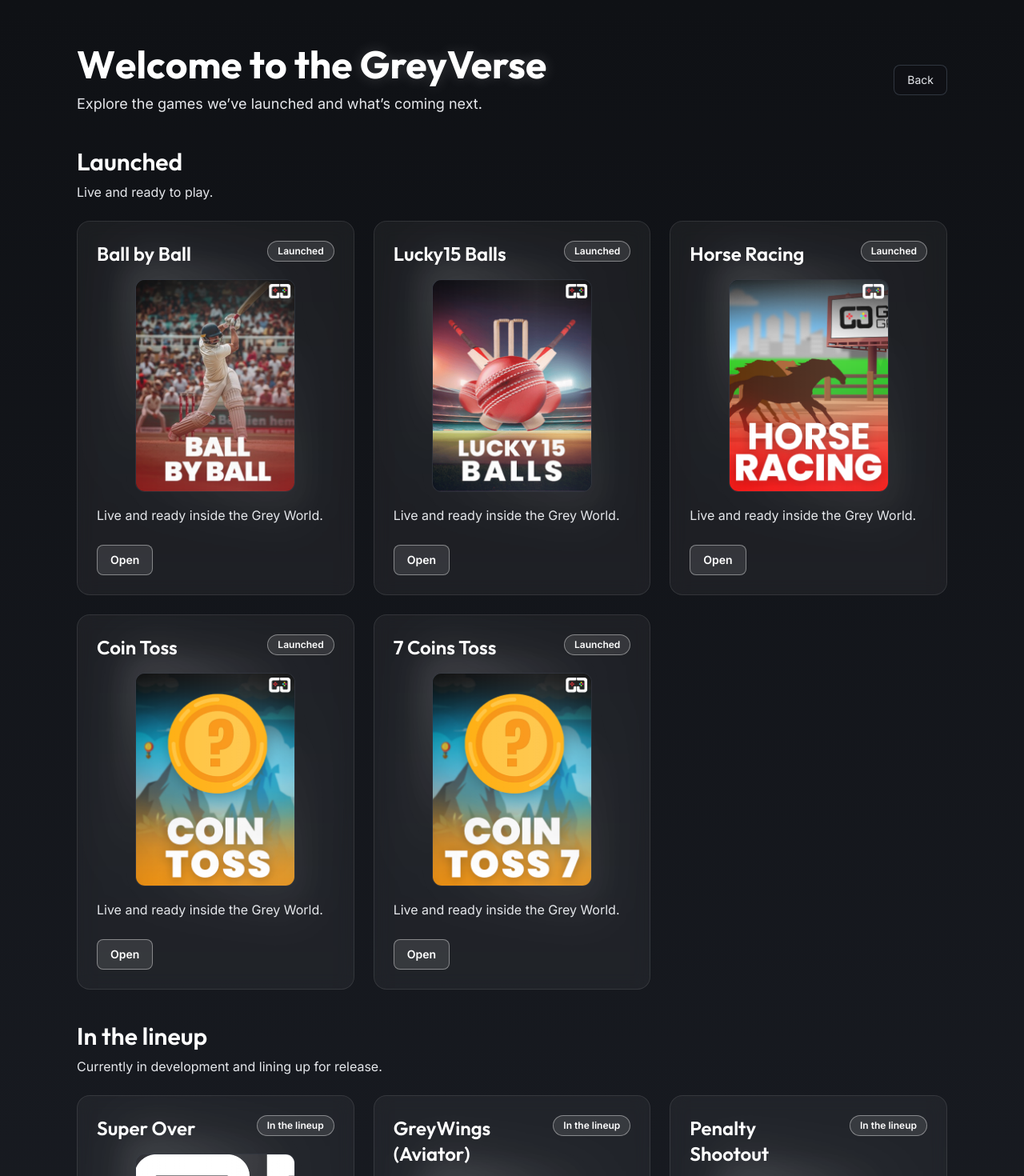
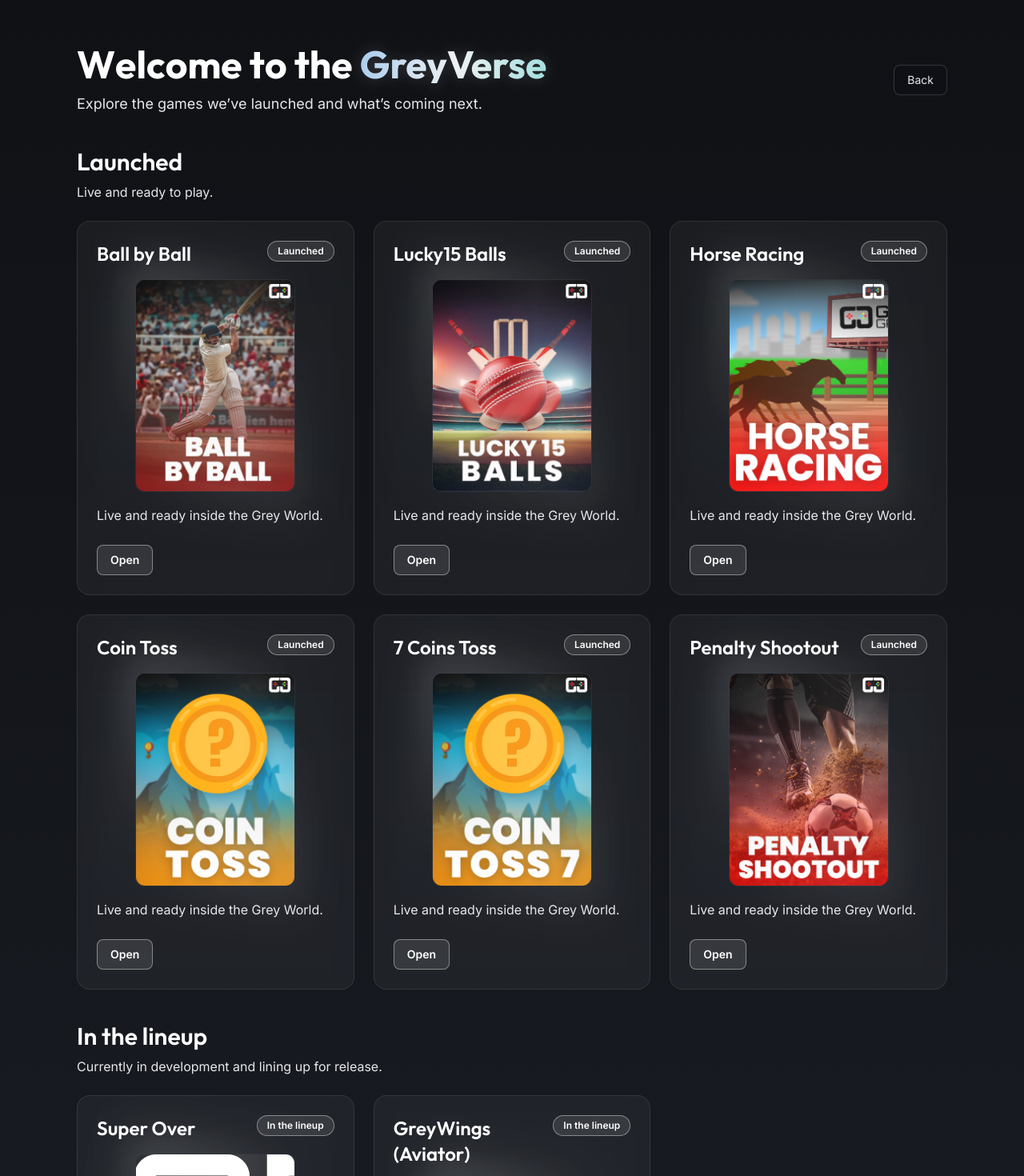
Before and after one commit to Ether2k25/GreyVerse, a Next.js app: page /world in a window 1280 px wide. Shown: the top 1470 px of the page at 80% size. Built offline with nearby package versions, Linux system fonts and the light colour scheme.

Commit message:
Update page.tsx

```diff
--- a/src/app/world/page.tsx
+++ b/src/app/world/page.tsx
@@ -51,6 +51,13 @@ const launchedGames: Game[] = [
     url: 'https://www.icecric247.com/sport/ball-event-detail/40041',
     imageSrc: '/7 coin toss.png',
   },
+  {
+    title: 'Penalty Shootout',
+    status: 'Launched',
+    description: 'Live and ready inside the Grey World.',
+    url: 'https://www.icecric247.com/sport/ball-event-detail/40045',
+    imageSrc: '/penalty.png',
+  },
 ]
 
 const lineupGames: Game[] = [
@@ -68,16 +75,9 @@ const lineupGames: Game[] = [
     url: 'https://www.icecric247.com',
     imageSrc: '/GG.png',
   },
-  {
-    title: 'Penalty Shootout',
-    status: 'In the lineup',
-    description: 'Coming soon in the Grey World lineup.',
-    url: 'https://www.icecric247.com',
-    imageSrc: '/GG.png',
-  },
 ]
 
-function GameCard({ game }: { game: Game }) {
+function GameCard({ game, onOpen }: { game: Game; onOpen?: (game: Game) => void }) {
   return (
     <motion.div
       initial={{ opacity: 0, y: 16 }}
@@ -155,6 +155,15 @@ function GameCard({ game }: { game: Game }) {
 
       {game.url ? (
         <div className="mt-6">
+          {onOpen ? (
+            <button
+              type="button"
+              onClick={() => onOpen(game)}
+              className="inline-flex items-center justify-center rounded-lg border border-neon/40 bg-neon/10 px-4 py-2 text-sm font-semibold text-neon transition-all duration-300 hover:bg-neon hover:text-charcoal focus:outline-none focus:ring-2 focus:ring-neon/50"
+            >
+              Open
+            </button>
+          ) : (
             <a
               href={game.url}
               target="_blank"
@@ -163,6 +172,7 @@ function GameCard({ game }: { game: Game }) {
             >
               Open
             </a>
+          )}
         </div>
       ) : null}
 
@@ -187,39 +197,10 @@ export default function WorldPage() {
   const greyVerseText = 'GreyVerse'
   const prefixText = useMemo(() => headlineText.replace(greyVerseText, ''), [headlineText])
   const [greyVerseEffectIndex, setGreyVerseEffectIndex] = useState(0)
-
-  useEffect(() => {
-    const intervalId = window.setInterval(() => {
-      setGreyVerseEffectIndex((current) => (current + 1) % 6)
-    }, 5000)
-
-    return () => {
-      window.clearInterval(intervalId)
-    }
-  }, [])
+  const [activeGame, setActiveGame] = useState<Game | null>(null)
 
   const greyVerseEffects = useMemo(
     () => [
-      {
-        initial: { rotateX: -70, opacity: 0.25 },
-        animate: { rotateX: [ -70, 0, 0 ], opacity: [0.25, 1, 1] },
-        transition: { duration: 1.1, ease: 'easeOut' },
-      },
-      {
-        initial: { rotateY: 120, opacity: 0.25 },
-        animate: { rotateY: [ 120, 0, 0 ], opacity: [0.25, 1, 1] },
-        transition: { duration: 1.2, ease: 'easeOut' },
-      },
-      {
-        initial: { scaleX: -1, rotateZ: -8, opacity: 0.4 },
-        animate: { scaleX: [ -1, 1, 1 ], rotateZ: [ -8, 0, 0 ], opacity: [0.4, 1, 1] },
-        transition: { duration: 1.05, ease: 'easeOut' },
-      },
-      {
-        initial: { rotateZ: 18, rotateY: -18, opacity: 0.3 },
-        animate: { rotateZ: [ 18, 0, 0 ], rotateY: [ -18, 0, 0 ], opacity: [0.3, 1, 1] },
-        transition: { duration: 1.15, ease: 'easeOut' },
-      },
       {
         initial: {
           opacity: 0.35,
@@ -278,9 +259,24 @@ export default function WorldPage() {
           ease: 'easeInOut',
         },
       },
+      {
+        mode: 'letters',
+      },
     ],
     []
   )
+
+  useEffect(() => {
+    const intervalId = window.setInterval(() => {
+      setGreyVerseEffectIndex((current) => (current + 1) % greyVerseEffects.length)
+    }, 5000)
+
+    return () => {
+      window.clearInterval(intervalId)
+    }
+  }, [greyVerseEffects.length])
+
+  const activeGreyVerseEffect = greyVerseEffects[greyVerseEffectIndex] as any
 
   const headlineContainerVariants = {
     hidden: {},
@@ -304,6 +300,57 @@ export default function WorldPage() {
 
   return (
     <main className="min-h-screen bg-gradient-to-b from-charcoal to-graphite relative overflow-hidden">
+      {activeGame?.url ? (
+        <div
+          className="fixed inset-0 z-50 flex items-center justify-center bg-black/70 px-4"
+          role="dialog"
+          aria-modal="true"
+          aria-label={activeGame.title}
+          onClick={() => setActiveGame(null)}
+        >
+          <div
+            className="relative w-full max-w-6xl overflow-hidden rounded-2xl border border-accent/20 bg-charcoal/90"
+            onClick={(event) => event.stopPropagation()}
+          >
+            <div className="flex items-center justify-between gap-4 border-b border-accent/20 px-4 py-3">
+              <div className="min-w-0">
+                <p className="truncate text-sm font-semibold text-neon">{activeGame.title}</p>
+                <p className="truncate text-xs text-mist">{activeGame.url}</p>
+              </div>
+
+              <div className="flex items-center gap-2">
+                <a
+                  href={activeGame.url}
+                  target="_blank"
+                  rel="noreferrer"
+                  className="inline-flex items-center justify-center rounded-lg border border-neon/40 bg-neon/10 px-3 py-2 text-xs font-semibold text-neon transition-all duration-300 hover:bg-neon hover:text-charcoal focus:outline-none focus:ring-2 focus:ring-neon/50"
+                >
+                  Open in new tab
+                </a>
+                <button
+                  type="button"
+                  onClick={() => setActiveGame(null)}
+                  className="inline-flex items-center justify-center rounded-lg border border-accent/30 bg-charcoal/40 px-3 py-2 text-xs font-semibold text-mist transition-colors hover:text-neon hover:border-neon/40 focus:outline-none focus:ring-2 focus:ring-neon/50"
+                >
+                  Close
+                </button>
+              </div>
+            </div>
+
+            <div className="relative h-[75vh] w-full bg-black">
+              <iframe
+                key={activeGame.url}
+                src={activeGame.url}
+                title={activeGame.title}
+                className="h-full w-full"
+                referrerPolicy="no-referrer"
+                sandbox="allow-forms allow-scripts allow-same-origin allow-popups allow-popups-to-escape-sandbox"
+                allow="fullscreen; autoplay; clipboard-read; clipboard-write"
+              />
+            </div>
+          </div>
+        </div>
+      ) : null}
       <div className="relative z-10">
         <header className="max-w-6xl mx-auto px-4 sm:px-6 lg:px-8 pt-14 pb-10">
           <div className="flex items-center justify-between gap-4">
@@ -325,20 +372,65 @@ export default function WorldPage() {
                   </motion.span>
                 ))}
                 <span className="inline-block" style={{ perspective: '900px' }}>
+                  {activeGreyVerseEffect?.mode === 'letters' ? (
+                    <motion.span
+                      key={greyVerseEffectIndex}
+                      className="inline-flex"
+                      style={{ transformStyle: 'preserve-3d', textShadow: '0 0 18px rgba(255,255,255,0.18)' }}
+                      initial="hidden"
+                      animate="visible"
+                      variants={{
+                        hidden: {},
+                        visible: {
+                          transition: {
+                            staggerChildren: 0.08,
+                          },
+                        },
+                      }}
+                    >
+                      {greyVerseText.split('').map((char: string, index: number) => (
+                        <motion.span
+                          key={`${char}-${index}`}
+                          className="inline-block"
+                          variants={{
+                            hidden: {
+                              opacity: 0,
+                              y: 18,
+                              rotateX: 60,
+                              filter: 'blur(6px)',
+                            },
+                            visible: {
+                              opacity: 1,
+                              y: [18, -10, 0, 6, 0],
+                              rotateX: [60, 0, 0],
+                              filter: ['blur(6px)', 'blur(0px)', 'blur(0px)'],
+                              transition: {
+                                duration: 0.9,
+                                ease: 'easeOut',
+                              },
+                            },
+                          }}
+                        >
+                          {char}
+                        </motion.span>
+                      ))}
+                    </motion.span>
+                  ) : (
                     <motion.span
                       key={greyVerseEffectIndex}
                       className="inline-block"
                       style={{
                         transformStyle: 'preserve-3d',
                         textShadow: '0 0 18px rgba(255,255,255,0.18)',
-                      ...(greyVerseEffects[greyVerseEffectIndex] as any).style,
+                        ...(activeGreyVerseEffect as any)?.style,
                       }}
-                    initial={greyVerseEffects[greyVerseEffectIndex].initial}
-                    animate={greyVerseEffects[greyVerseEffectIndex].animate}
-                    transition={greyVerseEffects[greyVerseEffectIndex].transition}
+                      initial={(activeGreyVerseEffect as any)?.initial}
+                      animate={(activeGreyVerseEffect as any)?.animate}
+                      transition={(activeGreyVerseEffect as any)?.transition}
                     >
                       {greyVerseText}
                     </motion.span>
+                  )}
                 </span>
               </motion.h1>
               <p className="mt-3 text-base sm:text-lg text-mist max-w-2xl">
@@ -366,7 +458,7 @@ export default function WorldPage() {
 
           <div className="mt-6 grid grid-cols-1 md:grid-cols-2 lg:grid-cols-3 gap-6">
             {launchedGames.map((game) => (
-              <GameCard key={game.title} game={game} />
+              <GameCard key={game.title} game={game} onOpen={setActiveGame} />
             ))}
           </div>
         </section>
```
Lines whose indentation alone changed are shown as unchanged.
